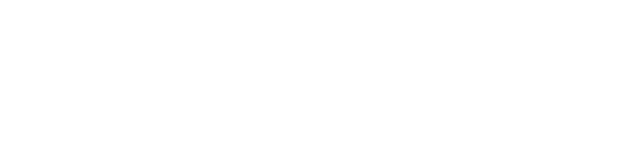
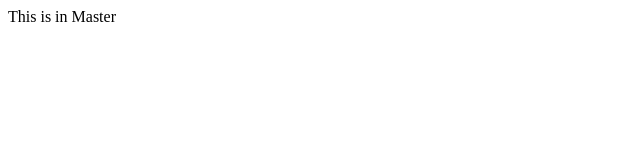
Before and after one commit to Thiruvishnu2003/gitNew4, a plain HTML site: page index.html in a window 1280 px wide. Shown: the whole page, without its empty margins (0-640 px from the left). Drawn offline with Linux system fonts and the light colour scheme.

Commit message:
Update 3

```diff
--- a/index.html
+++ b/index.html
@@ -1,3 +1,3 @@
 <html>
-
+    <p>This is in Master</p>
 </html>
```
